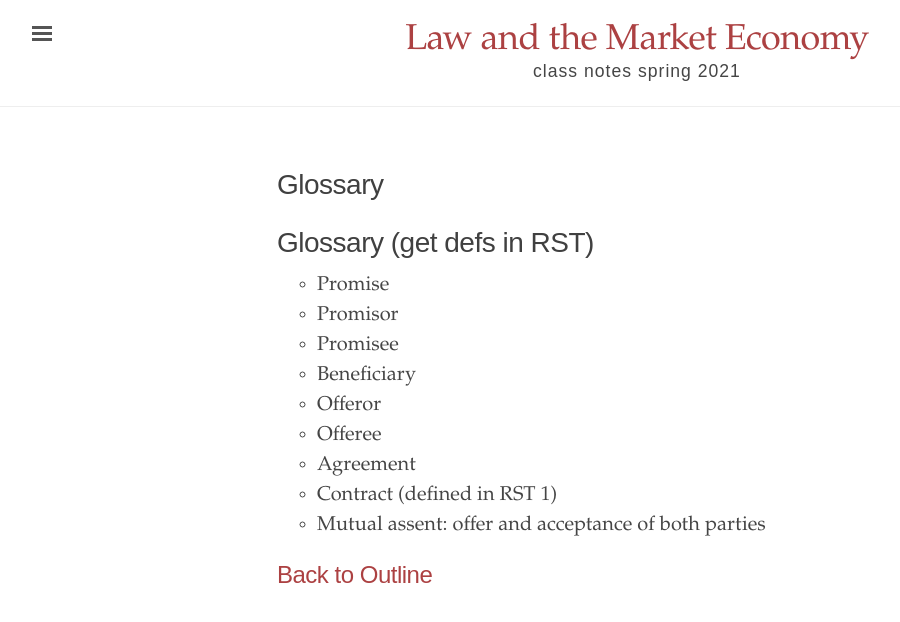
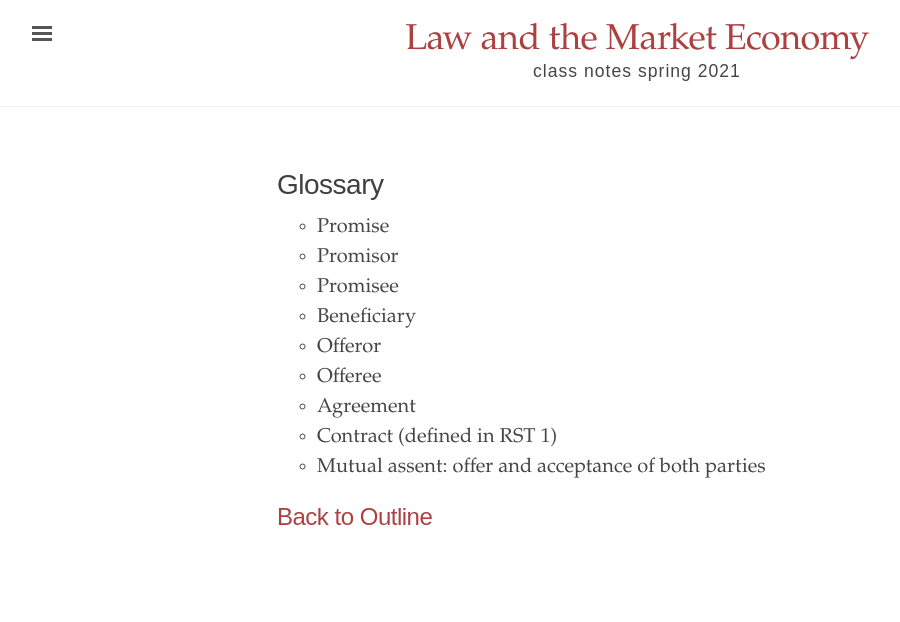
Before and after one commit to binipringle/contracts, a Jekyll site: the page built from _texts/glossary.md, in a window 1280 px wide. Shown: the top 622 px of the page, without its empty margins (3-903 px from the left). Built offline with Jekyll 4.4.1, drawn with Linux system fonts in a browser that asks for light colours.

Commit message:
removed double title

```diff
--- a/_texts/glossary.md
+++ b/_texts/glossary.md
@@ -6,8 +6,6 @@ editor: Sabina Pringle
 source:
 
 ---
-
-# Glossary (get defs in RST)
 
 - Promise
 - Promisor
```
